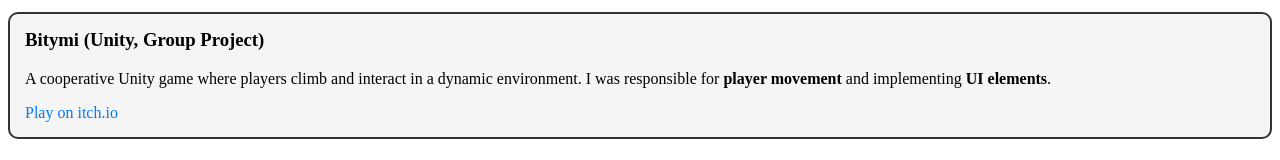
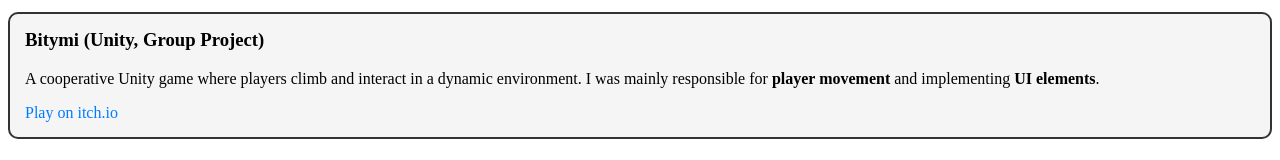
Before and after one commit to MathijsWarlop/MathijsWarlop.github.io, a plain HTML site: page index.html in a window 1280 px wide. Shown: the part 437-597 px from the top of the page. Drawn offline with Linux system fonts and the light colour scheme.

Commit message:
Update index.html

```diff
--- a/index.html
+++ b/index.html
@@ -43,7 +43,7 @@
 
     <div class="project-card">
       <h3>Bitymi (Unity, Group Project)</h3>
-      <p>A cooperative Unity game where players climb and interact in a dynamic environment. I was responsible for <strong>player movement</strong> and implementing <strong>UI elements</strong>.</p>
+      <p>A cooperative Unity game where players climb and interact in a dynamic environment. I was mainly responsible for <strong>player movement</strong> and implementing <strong>UI elements</strong>.</p>
       <a href="https://therambi.itch.io/bitymi" target="_blank">Play on itch.io</a>
     </div>
 
```
